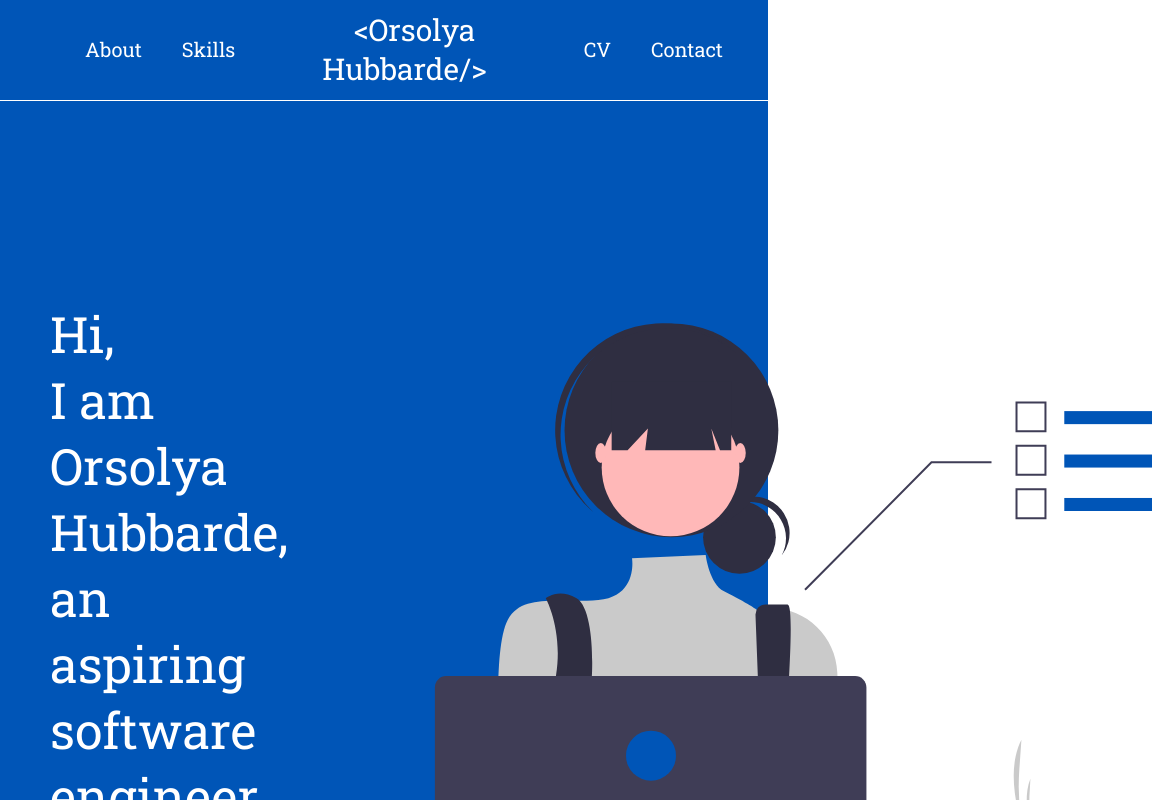
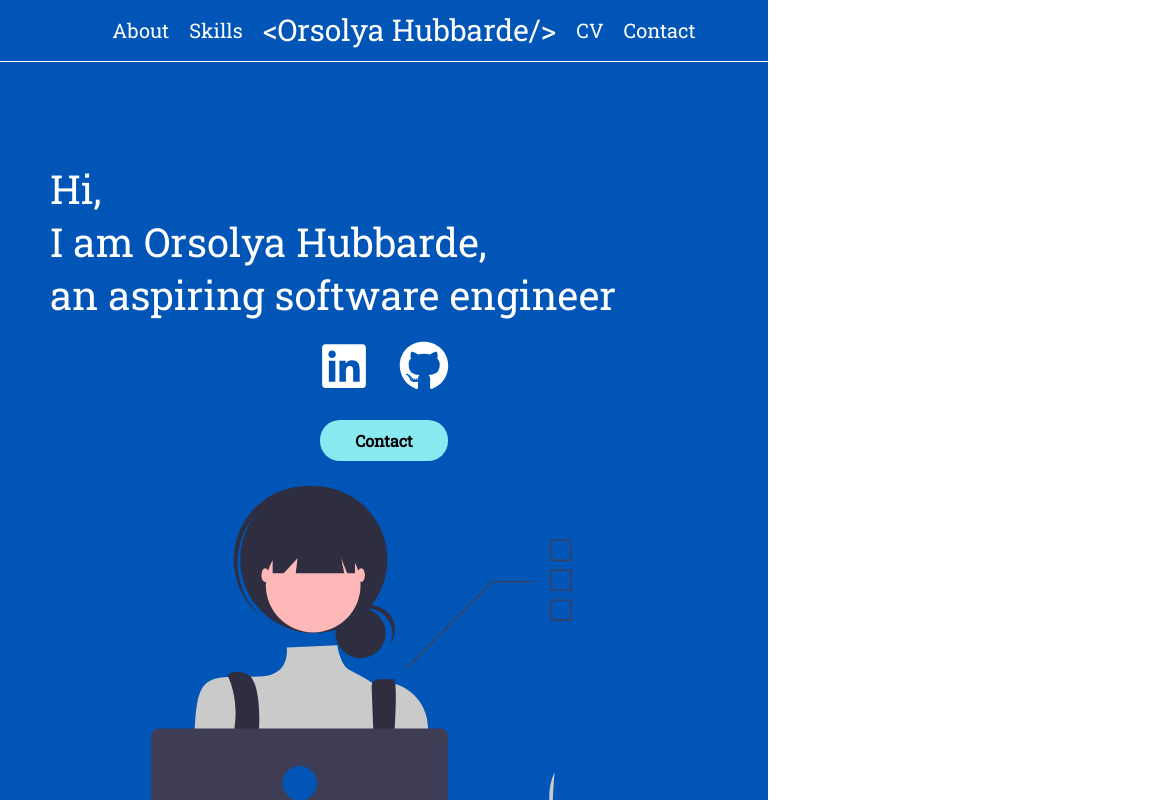
Before and after one commit to pokica1/Portfolio, a React (Create React App) app: page / in a window 768 px wide. Shown: the top 800 px of the page, 1152 px wide, since content can reach past the window. Built offline with nearby package versions, Linux system fonts and the light colour scheme.

Commit message:
homePage media queries

```diff
--- a/src/Pages/HomePage/HomePage.css
+++ b/src/Pages/HomePage/HomePage.css
@@ -1,3 +1,101 @@
+@media only screen and (max-width: 600px) {
+	.homePage-container {
+		display: flex;
+		flex-direction: column;
+		justify-content: space-around;
+		padding-top: 15px;
+		margin-left: 50px;
+		margin-right: 50px;
+	}
+
+	#homeImage {
+		padding-top: 20px;
+	}
+
+	.article {
+		font-size: 30px;
+		color: white;
+		text-align: left;
+	}
+	.articleContainer {
+		display: flex;
+		flex-direction: column;
+		row-gap: 20px;
+	}
+	.logoContainer {
+		display: flex;
+		justify-content: center;
+		gap: 30px;
+	}
+}
+
+@media only screen and (min-width: 601px) and (max-width: 992px) {
+	.homePage-container {
+		display: flex;
+		flex-direction: column;
+		justify-content: space-around;
+		padding-top: 100px;
+		margin-left: 50px;
+		margin-right: 50px;
+	}
+
+	#homeImage {
+		padding-top: 20px;
+	}
+
+	.article {
+		text-align: left;
+		font-size: 40px;
+		color: white;
+	}
+	.articleContainer {
+		display: flex;
+		flex-direction: column;
+		text-align: center;
+		row-gap: 20px;
+	}
+
+	.logoContainer {
+		display: flex;
+		justify-content: center;
+		gap: 30px;
+	}
+}
+
+@media only screen and (min-width: 993px) and (max-width: 1200px) {
+	.homePage-container {
+		display: flex;
+		flex-direction: row;
+		justify-content: space-around;
+		padding-top: 100px;
+		margin-left: 50px;
+		margin-right: 50px;
+		width: auto;
+		text-align: center;
+	}
+
+	.article {
+		font-size: 50px;
+		color: white;
+		text-align: left;
+		margin-bottom: 20px;
+	}
+
+	a {
+		margin: 10px;
+	}
+
+	.logoContainer {
+		margin-bottom: 20px;
+	}
+
+	#homeImage {
+		width: 50%;
+		height: auto;
+	}
+}
+
+@media only screen and (min-width: 1201px) {
 	.homePage-container {
 		display: flex;
 		flex-direction: row;
@@ -21,22 +119,4 @@ a {
 	.logoContainer {
 		margin-bottom: 20px;
 	}
-
-@media only screen and (max-width: 600px) {
-	.homePage-container {
-		display: flex;
-		flex-direction: column;
-		justify-content: space-around;
-		padding-top: 15px;
-		margin-left: 50px;
-		margin-right: 50px;
 }
-
-	#homeImage {
-		padding-top: 20px;
-	}
-
-	.article {
-		font-size: 30px;
-	}
-}
```
Lines whose indentation alone changed are shown as unchanged.
